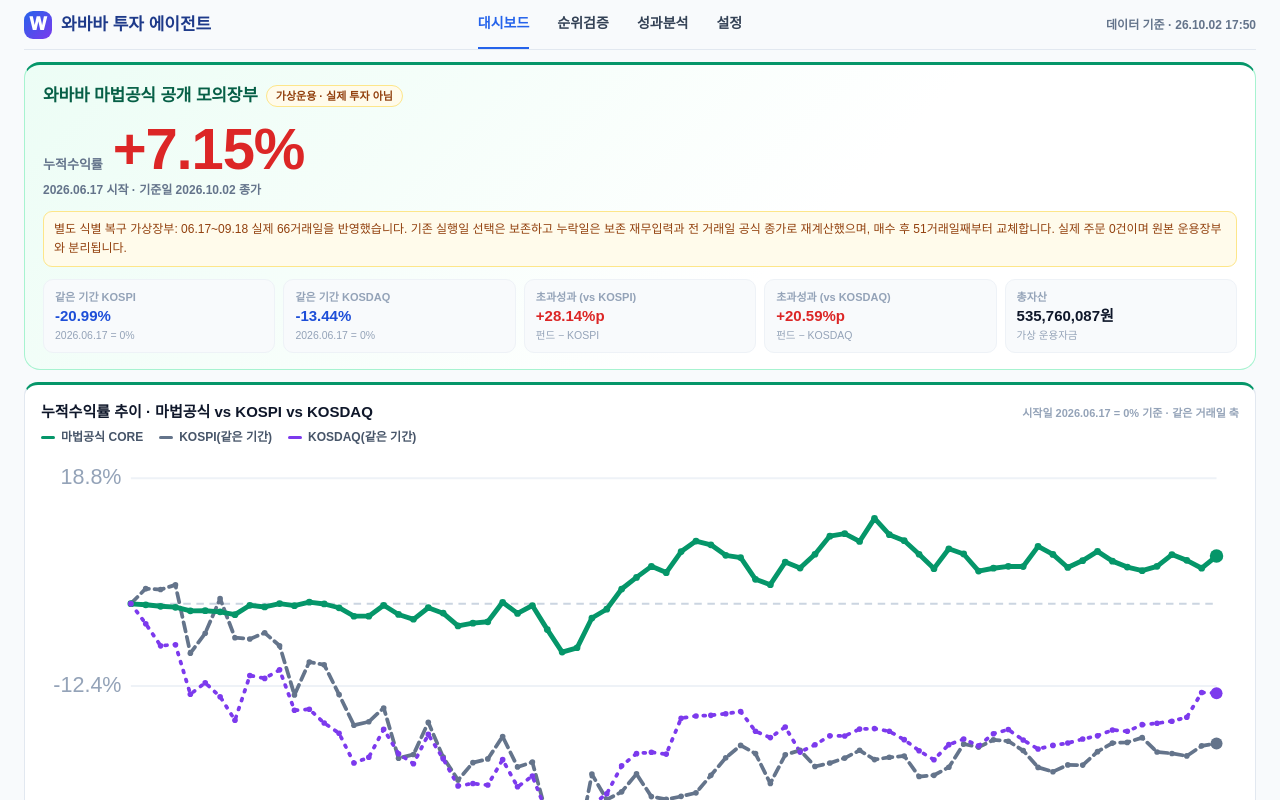
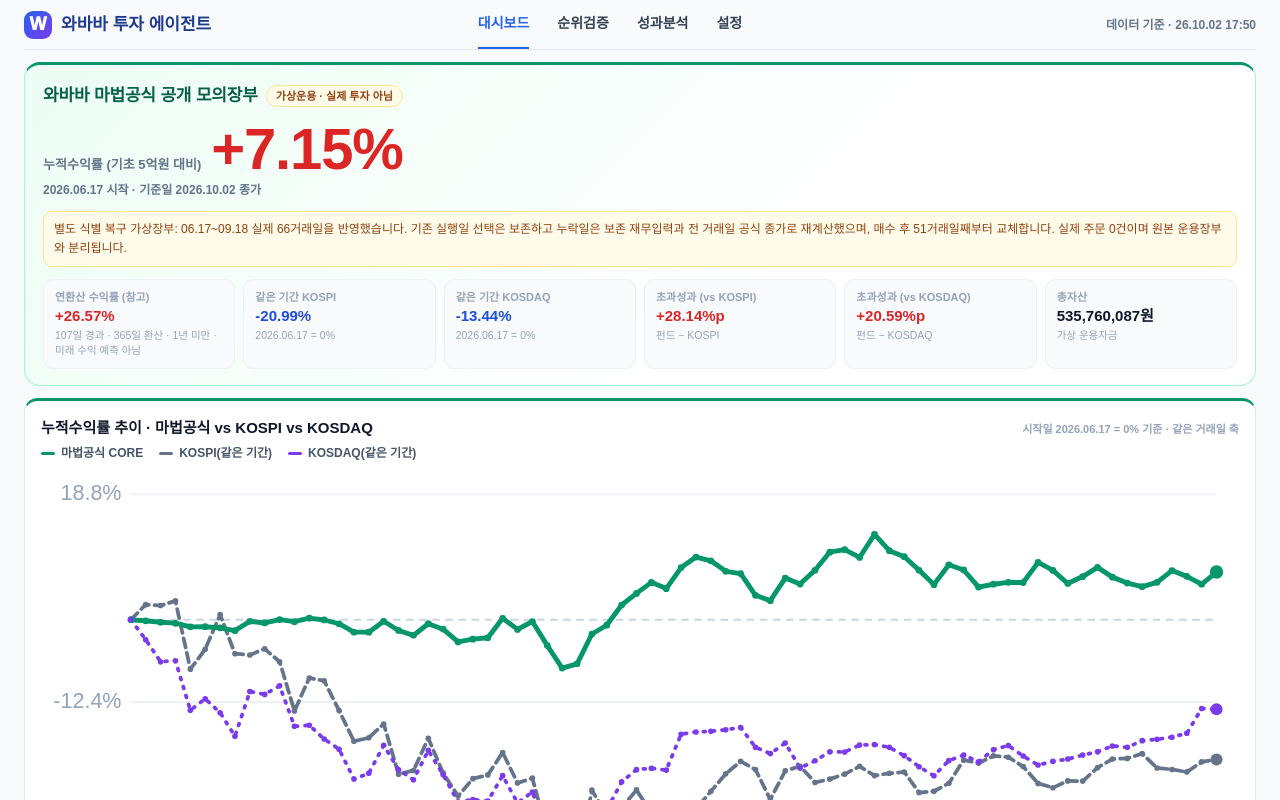
Before and after one commit to CSI-AI/kr-stock-agent, a Next.js app: page / in a window 1280 px wide. Shown: the top 800 px of the page. Built offline with nearby package versions, Linux system fonts and the light colour scheme.

Commit message:
feat(wababa): show annualized return on homepage

```diff
--- a/app/_dashboard/magic-first-page.tsx
+++ b/app/_dashboard/magic-first-page.tsx
@@ -19,6 +19,7 @@ import {
   fmtDate,
   isMagicReconstruction,
   krw,
+  magicAnnualizedReturn,
   parseMagicOfficialBenchmark,
   parseMagicOfficialBenchmarkMulti,
   parseMagicOfficialPortfolio,
@@ -38,6 +39,12 @@ export function MagicPerformanceHero({ history }: { history: Rec }) {
   const benchOk = benchmarkUsable(bench) && bench!.latest !== null;
   const benchName = bench?.benchmark ?? "KOSPI";
   const cum = summary.cumulativeReturn;
+  const annualized = magicAnnualizedReturn(summary);
+  const returnLabel = summary.initialCapital === 500_000_000
+    ? "누적수익률 (기초 5억원 대비)"
+    : summary.initialCapital !== null
+      ? `누적수익률 (기초 ${krw(summary.initialCapital)} 대비)`
+      : "누적수익률 (기초금 미확인)";
   const reconstructed = isMagicReconstruction(history);
   // 메인 그래프에 그리는 지수와 **같은 목록**을 카드로도 보여준다. 그래프는
   // Fund/KOSPI/KOSDAQ 인데 요약만 KOSPI 하나면 두 영역의 benchmark 구성이
@@ -71,7 +78,7 @@ export function MagicPerformanceHero({ history }: { history: Rec }) {
 
       {/* 누적수익률 — 화면 최대 시각요소 */}
       <div style={{ display: "flex", alignItems: "baseline", gap: 10, flexWrap: "wrap" }}>
-        <span style={{ fontSize: 13, fontWeight: 800, color: "#64748b" }}>누적수익률</span>
+        <span style={{ fontSize: 13, fontWeight: 800, color: "#64748b" }}>{returnLabel}</span>
         <span style={{ fontSize: "clamp(38px, 11vw, 58px)", fontWeight: 900, lineHeight: 1.05, color: tone(cum), letterSpacing: "-0.02em" }}>
           {pct(cum)}
         </span>
@@ -85,6 +92,10 @@ export function MagicPerformanceHero({ history }: { history: Rec }) {
 
       {/* 벤치마크 / 초과 / 총자산 — 누적수익률 바로 아래 */}
       <div style={{ display: "grid", gridTemplateColumns: "repeat(auto-fit, minmax(130px, 1fr))", gap: 8 }}>
+        <OMetric label="연환산 수익률 (참고)"
+                 value={annualized.value === null ? "산출 불가" : pct(annualized.value)}
+                 color={annualized.value === null ? undefined : tone(annualized.value)}
+                 sub={annualized.value === null ? "기초금·평가기준일 확인 필요" : `${annualized.days}일 경과 · 365일 환산 · 1년 미만 · 미래 수익 예측 아님`} />
         {shownBenchmarks.length > 0 ? (
           <>
             {/* 지수 누적수익률 — 그래프에 그리는 지수와 같은 목록·같은 순서 */}
```
